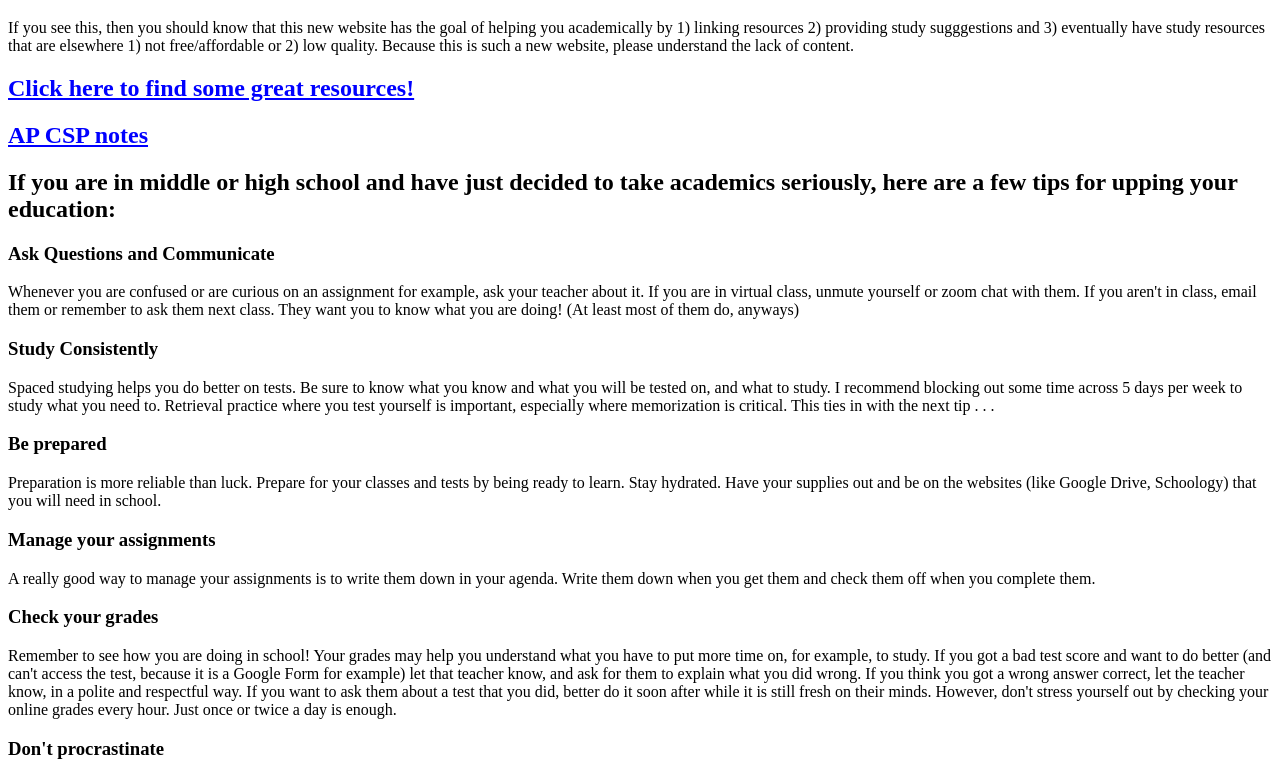
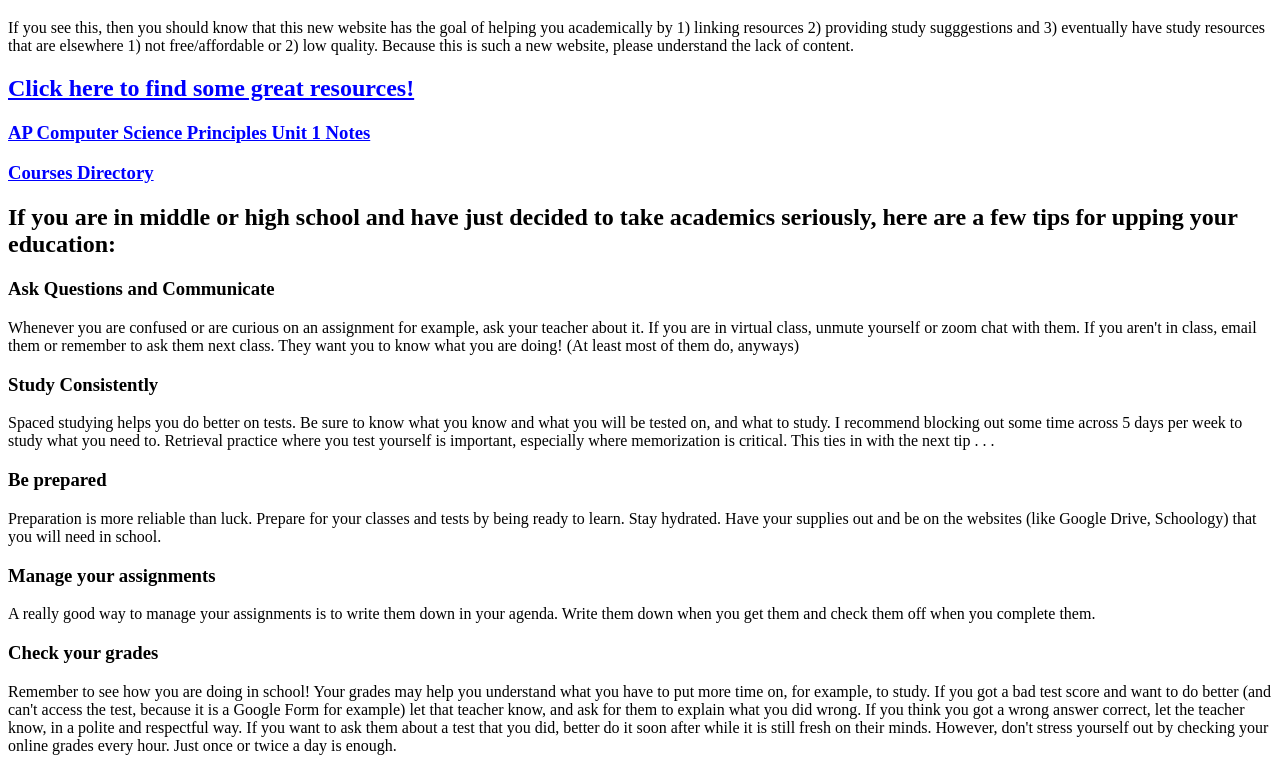
Before and after one commit to Noah-H3467/projectnoshedu, a plain HTML site: page index.html in a window 1280 px wide. Shown: the part 61-822 px from the top of the page. Drawn offline with Linux system fonts and the light colour scheme.

Commit message:
Update index.html - link to courses

```diff
--- a/index.html
+++ b/index.html
@@ -11,7 +11,8 @@
     <h1>Welcome!</h1>
     <p>If you see this, then you should know that this new website has the goal of helping you academically by 1) linking resources 2) providing study sugggestions and 3) eventually have study resources that are elsewhere 1) not free/affordable or 2) low quality. Because this is such a new website, please understand the lack of content.</p>
     <a href="./links.html"><h2>Click here to find some great resources!</h2></a>
-    <a href="./apcompsci.html"><h2>AP CSP notes</h2></a>
+    <a href="https://docs.google.com/document/d/1tdy8MksnQNMJP5IYIDNG9YjcJxSk4QmXxEjSFal52D0"><h3>AP Computer Science Principles Unit 1 Notes</h3></a>
+    <a href="./courses.html"><h3>Courses Directory</h2></a>
 
     <h2>If you are in middle or high school and have just decided to take academics seriously, here are a few tips for upping your education:</h2>
     <h3>Ask Questions and Communicate</h3>
```
